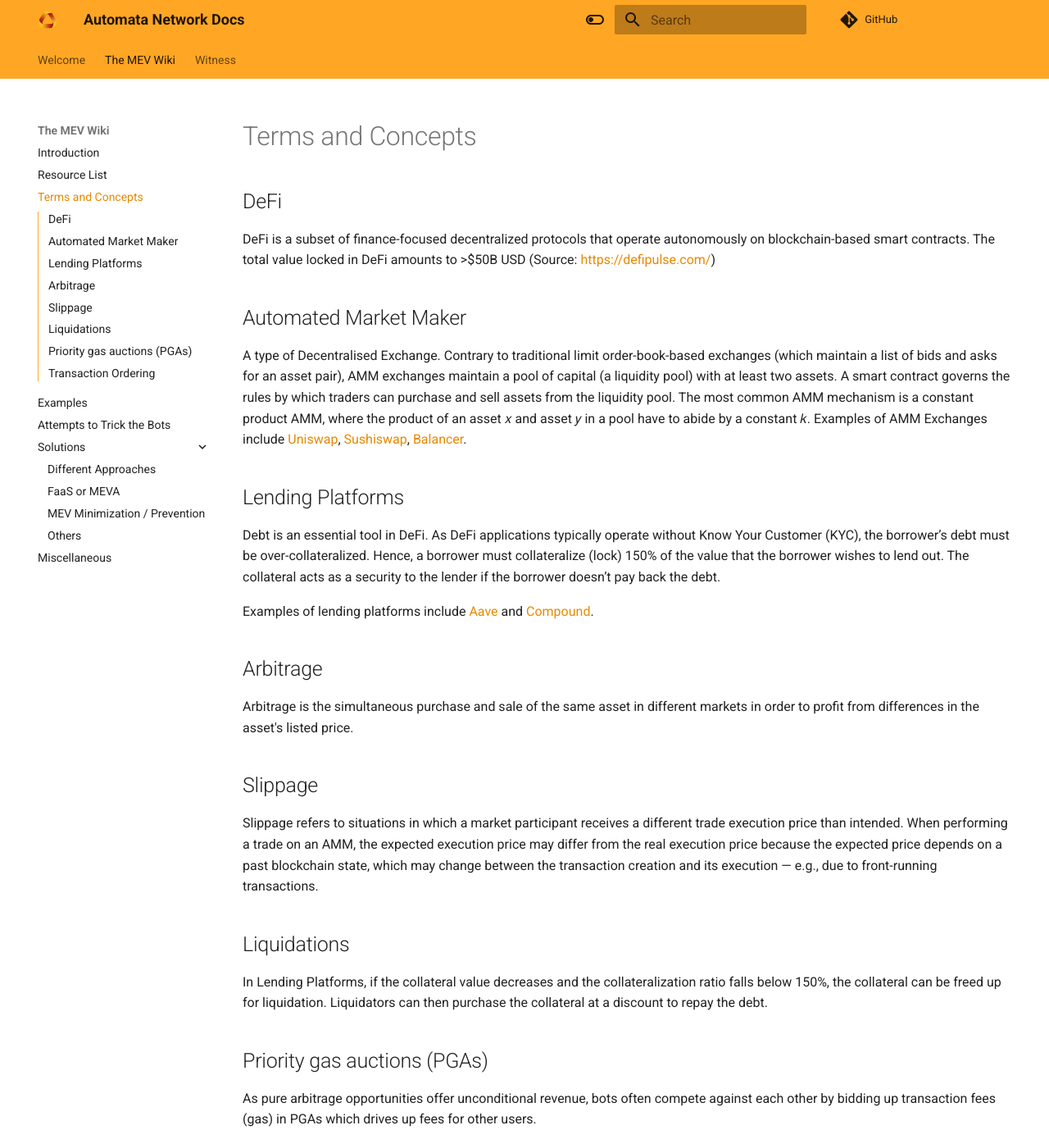
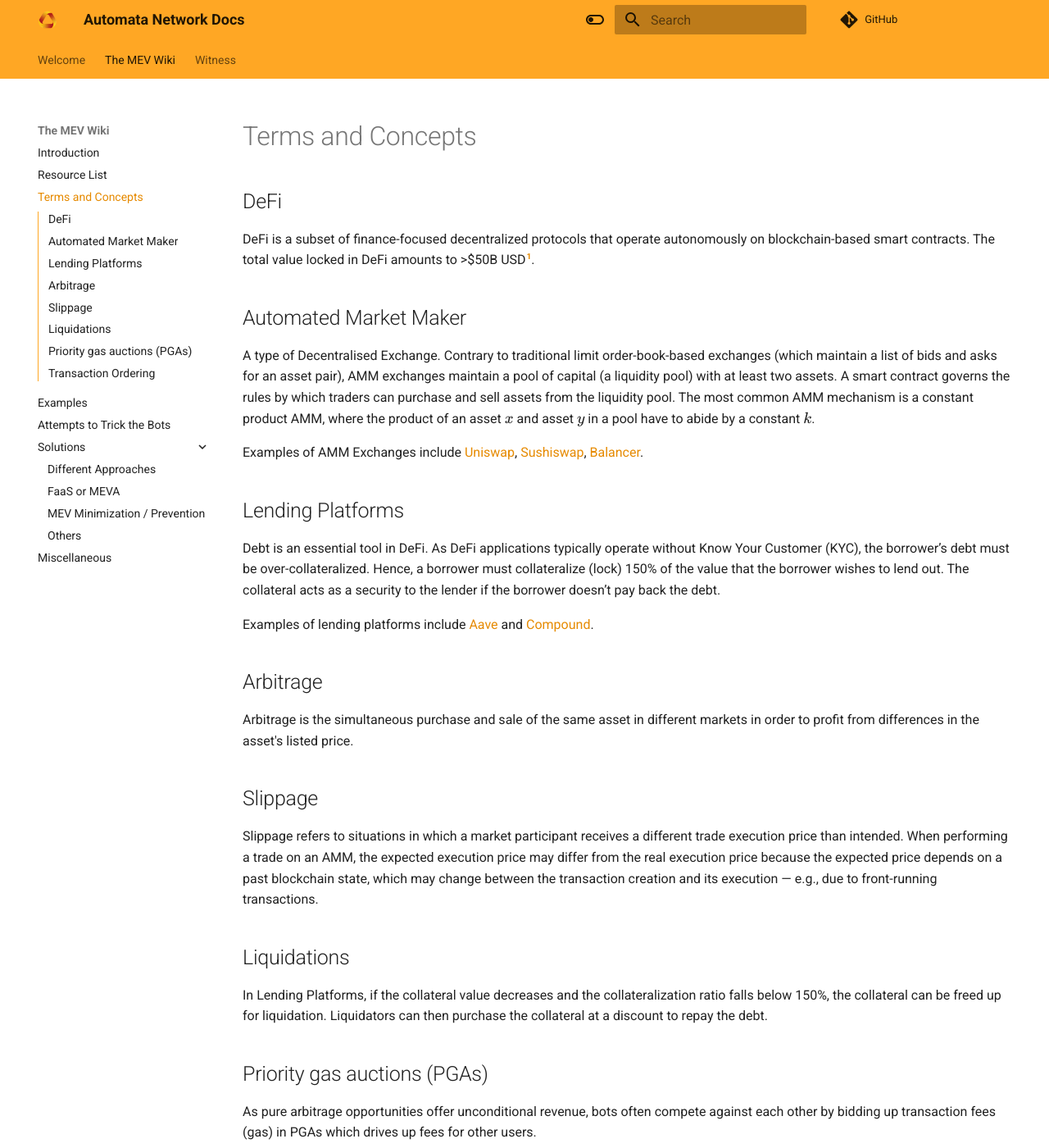
Before and after one commit to automata-network/docs, an MkDocs documentation site: the page built from docs/mev/terms-and-concepts.md, in a window 1280 px wide and 1400 px high. Shown: the whole window at 82% size. Built offline with MkDocs 1.6.1 and Material for MkDocs 9.7.7, drawn with Linux system fonts in a browser that asks for light colours; comment, search, counter and statistics services are not loaded; some of the changed lines change nothing that is shown; some of the changed text lies outside the part shown.

Commit message:
update terms-and-concepts.md

```diff
--- /dev/null
+++ b/docs/javascripts/config.js
@@ -0,0 +1,16 @@
+window.MathJax = {
+    tex: {
+      inlineMath: [["\\(", "\\)"]],
+      displayMath: [["\\[", "\\]"]],
+      processEscapes: true,
+      processEnvironments: true
+    },
+    options: {
+      ignoreHtmlClass: ".*|",
+      processHtmlClass: "arithmatex"
+    }
+  };
+
+  document$.subscribe(() => {
+    MathJax.typesetPromise()
+  })
--- a/docs/mev/terms-and-concepts.md
+++ b/docs/mev/terms-and-concepts.md
@@ -2,11 +2,13 @@
 
 ## DeFi
 
-DeFi is a subset of finance-focused decentralized protocols that operate autonomously on blockchain-based smart contracts. The total value locked in DeFi amounts to >$50B USD (Source: [https://defipulse.com/](https://defipulse.com/))
+DeFi is a subset of finance-focused decentralized protocols that operate autonomously on blockchain-based smart contracts. The total value locked in DeFi amounts to >$50B USD[^1].
 
 ## Automated Market Maker
 
-A type of Decentralised Exchange. Contrary to traditional limit order-book-based exchanges (which maintain a list of bids and asks for an asset pair), AMM exchanges maintain a pool of capital (a liquidity pool) with at least two assets. A smart contract governs the rules by which traders can purchase and sell assets from the liquidity pool. The most common AMM mechanism is a constant product AMM, where the product of an asset 𝑥 and asset 𝑦 in a pool have to abide by a constant 𝑘. Examples of AMM Exchanges include [Uniswap](https://uniswap.org/), [Sushiswap](https://sushi.com/), [Balancer](https://balancer.exchange/#/swap).
+A type of Decentralised Exchange. Contrary to traditional limit order-book-based exchanges (which maintain a list of bids and asks for an asset pair), AMM exchanges maintain a pool of capital (a liquidity pool) with at least two assets. A smart contract governs the rules by which traders can purchase and sell assets from the liquidity pool. The most common AMM mechanism is a constant product AMM, where the product of an asset $x$ and asset $y$ in a pool have to abide by a constant $k$.
+
+Examples of AMM Exchanges include [Uniswap](https://uniswap.org/), [Sushiswap](https://sushi.com/), [Balancer](https://balancer.exchange/#/swap).
 
 ## Lending Platforms
 
@@ -33,3 +35,5 @@
 ## Transaction Ordering
 
 Blockchains typically prescribe specific rules for consensus, but there are only loose requirements for miners on how to order transactions within a block. Many attacks are centered around how miners order transactions within blocks.
+
+[^1]: <https://defipulse.com/>
--- a/mkdocs.yml
+++ b/mkdocs.yml
@@ -70,6 +70,8 @@
   - pymdownx.mark
   - pymdownx.tilde
   - footnotes
+  - pymdownx.arithmatex:
+      generic: true
 
 extra:
   social:
@@ -84,4 +86,9 @@
     - icon: fontawesome/brands/discord
       link: https://discord.com/invite/Us8cxTVRxG
 
+extra_javascript:
+  - javascripts/config.js
+  - https://polyfill.io/v3/polyfill.min.js?features=es6
+  - https://cdn.jsdelivr.net/npm/mathjax@3/es5/tex-mml-chtml.js
+
 copyright: Copyright &copy; 2021 Automata Network
```
